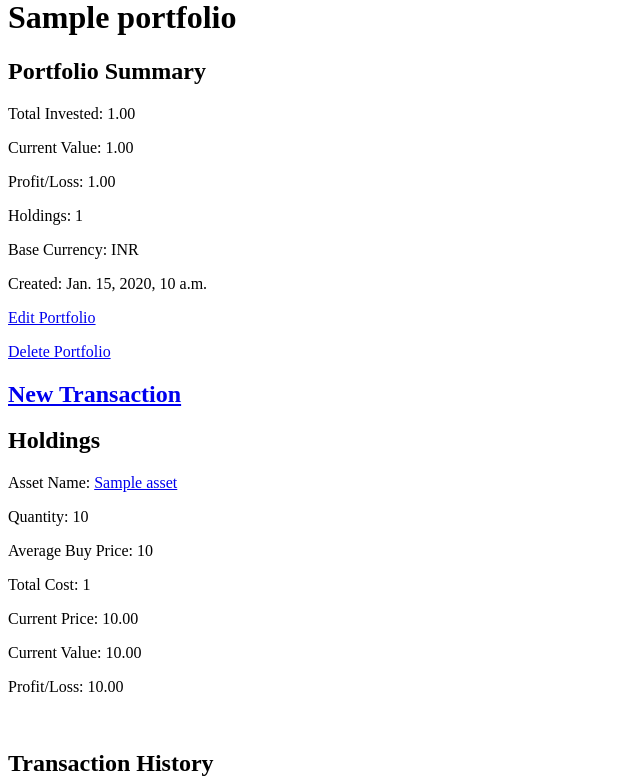
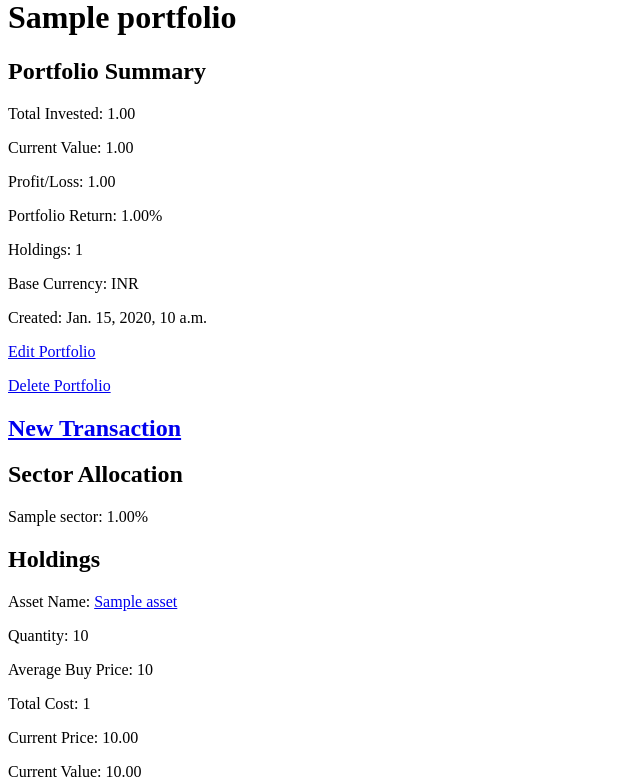
Before and after one commit to rishabhdeepak/investment-portfolio-tracker, a Django app: template portfolio/templates/portfolio/portfolio.html in a window 1280 px wide. Shown: the part 220-999 px from the top of the page, without its empty margins (0-640 px from the left). Run offline with Django 5.2, Linux system fonts and the light colour scheme; tables that the repository leaves empty hold one stand-in row (values such as "Sample post"); the template is opened without the code that fills it: values that come from a table or form of the project are taken from there, most other values are stand-ins (such as "Sample title", 1, 10 or a date in 2020).

Commit message:
Added asset and sector allocation

```diff
--- a/portfolio/models.py
+++ b/portfolio/models.py
@@ -74,6 +74,59 @@ class Portfolio(models.Model):
                 data['profit_loss'] = None
 
         return holdings
+
+    def get_portfolio_summary(self):
+        holdings = self.get_holdings()
+        total_invested = Decimal('0')
+        total_value = Decimal('0')
+        total_profit_loss = Decimal('0')
+        sector_allocation = {}
+
+        for data in holdings.values():
+            total_invested += data['total_cost']
+            if data['current_value'] is not None:
+                total_value += data['current_value']
+            if data['profit_loss'] is not None:
+                total_profit_loss += data['profit_loss']
+
+            sector = data['asset'].sector or 'Unknown'
+            if sector not in sector_allocation:
+                sector_allocation[sector] = Decimal('0')
+            if data['current_value'] is not None:
+                sector_allocation[sector] += data['current_value']
+
+        if total_invested > 0:
+            portfolio_return_percentage = ((total_profit_loss/total_invested)*
+                                           Decimal(100))
+        else:
+            portfolio_return_percentage = Decimal('0')
+
+        if total_value > 0:
+            for data in holdings.values():
+                if data['current_value'] is not None:
+                    data['allocation_percentage'] = (
+                        (data['current_value'] / total_value) * Decimal('100')
+                    )
+                else:
+                    data['allocation_percentage'] = Decimal('0')
+            for sector in sector_allocation:
+                sector_allocation[sector] = ((sector_allocation[sector]
+                                            /total_value)*Decimal(100))
+
+        else:
+            for data in holdings.values():
+                data['allocation_percentage'] = Decimal('0')
+            for sector in sector_allocation:
+                sector_allocation[sector] = Decimal('0')
+
+        return {
+            'holdings': holdings,
+            'total_invested': total_invested,
+            'total_value': total_value,
+            'total_profit_loss': total_profit_loss,
+            'portfolio_return_percentage' : portfolio_return_percentage,
+            'sector_allocation' : sector_allocation
+        }
 
     def __str__(self):
         return self.name
--- a/portfolio/templates/portfolio/asset_details.html
+++ b/portfolio/templates/portfolio/asset_details.html
@@ -46,6 +46,11 @@
 </p>
 
 <p>
+    Allocation:
+    {{ holding.allocation_percentage|floatformat:2 }}%
+</p>
+
+<p>
     Profit/Loss:
     {{ holding.profit_loss|floatformat:2 }}
 </p>
--- a/portfolio/templates/portfolio/portfolio.html
+++ b/portfolio/templates/portfolio/portfolio.html
@@ -22,6 +22,11 @@
 </p>
 
 <p>
+    Portfolio Return:
+    {{ portfolio_return_percentage|floatformat:2 }}%
+</p>
+
+<p>
     Holdings:
     {{ holdings|length }}
 </p>
@@ -43,6 +48,15 @@
 </p>
 
 <h2><a href="{% url 'create_transaction' portfolio.id %}">New Transaction</a></h2>
+
+<h2>Sector Allocation</h2>
+
+{% for sector, percentage in sector_allocation.items %}
+    <p>
+        {{ sector }}:
+        {{ percentage|floatformat:2 }}%
+    </p>
+{% endfor %}
 
 <h2>Holdings</h2>
 
```
Also changed, not shown: portfolio/views.py (+14 -16 lines).
